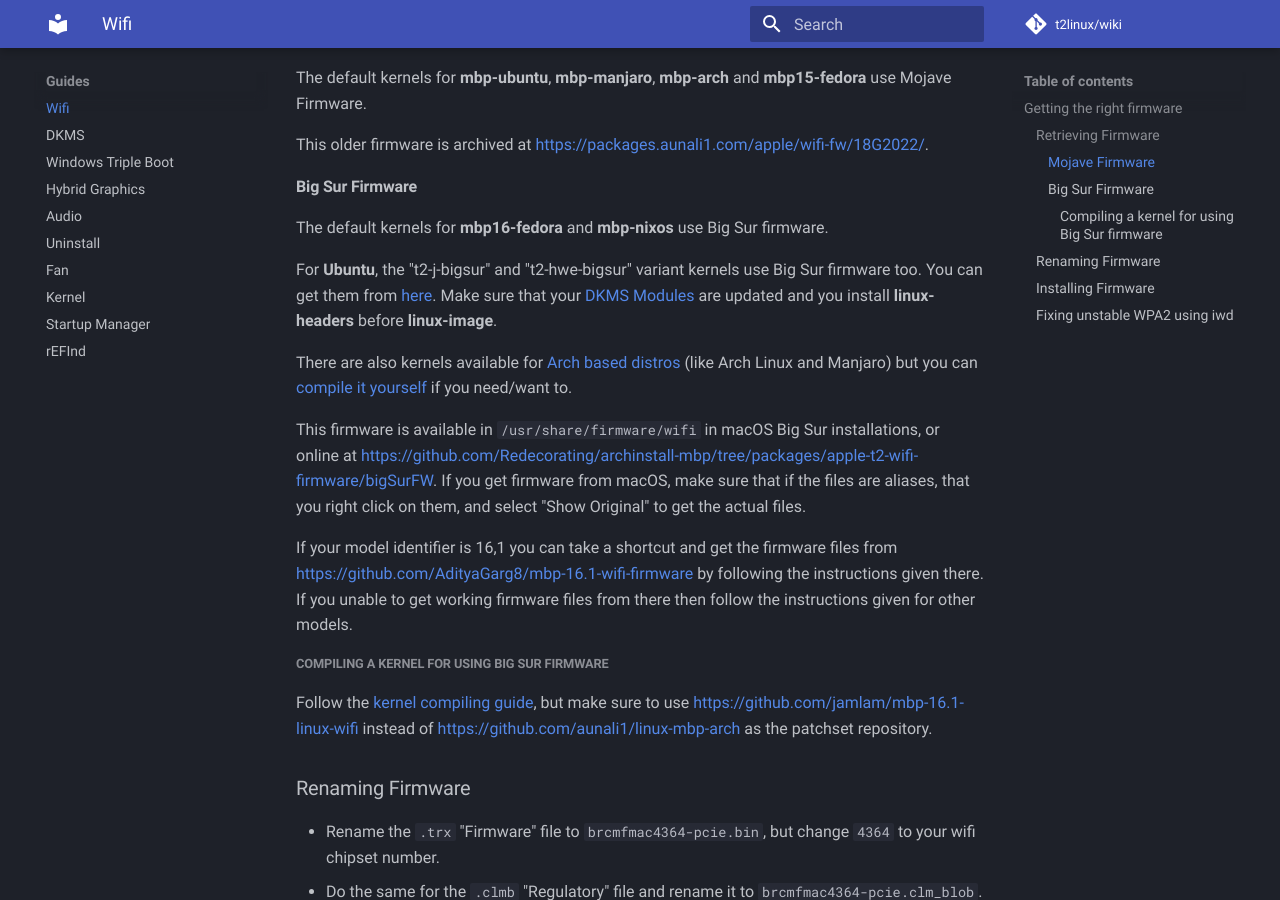
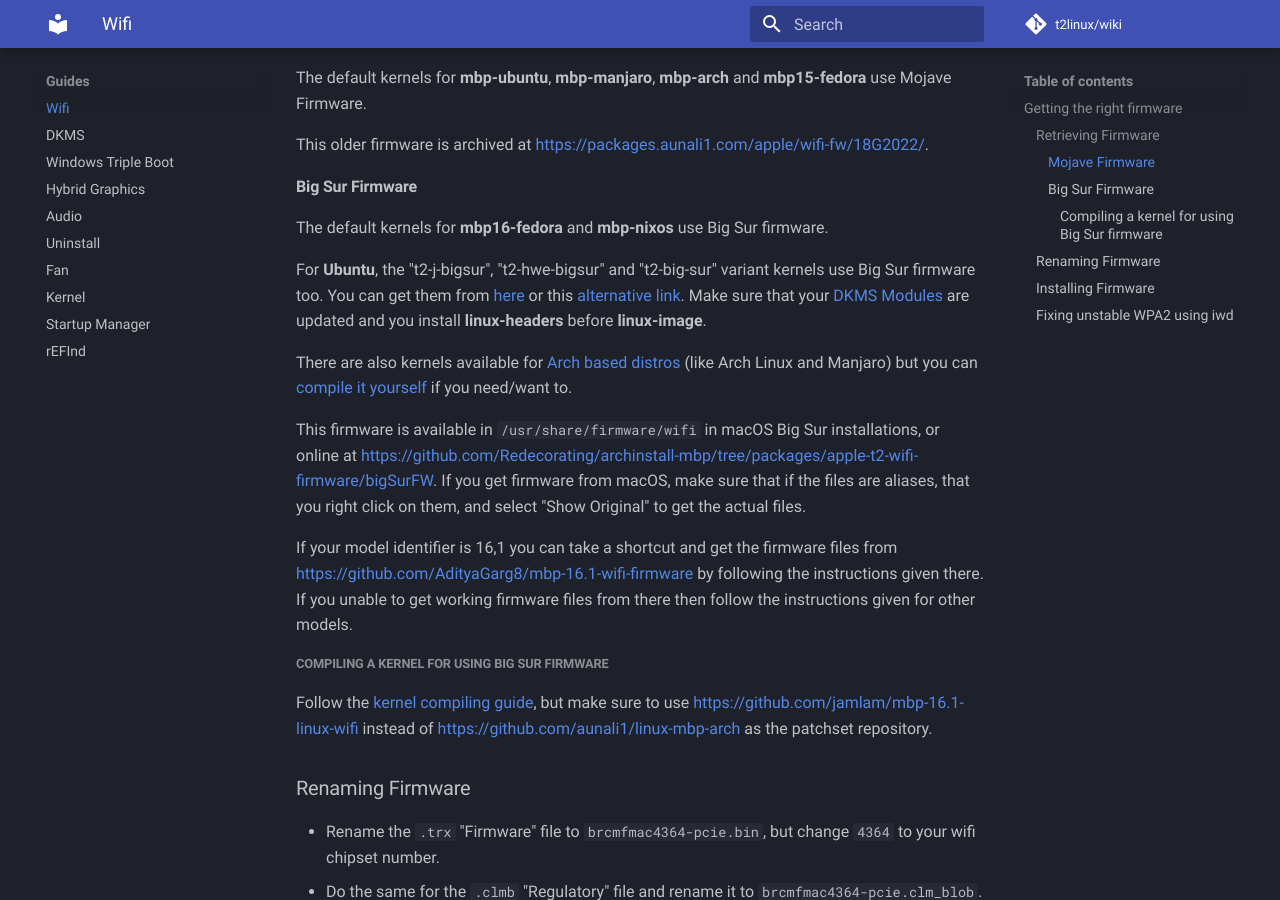
Before and after one commit to t2linux/wiki, an MkDocs documentation site: the page built from docs/guides/wifi.md, in a window 1280 px wide and 900 px high, scrolled down 1981 px. Built offline with MkDocs 1.6.1 and Material for MkDocs 9.7.7, drawn with Linux system fonts in a browser that asks for light colours; comment, search, counter and statistics services are not loaded.

Commit message:
Added back alternate Ubuntu repo
I am adding this back cause I am now able to get some time to maintain this. Also, it has the 5.10 kernels which are not there in the other marcosfad’s repo.

```diff
--- a/docs/guides/wifi.md
+++ b/docs/guides/wifi.md
@@ -66,7 +66,7 @@ This older firmware is archived at [https://packages.aunali1.com/apple/wifi-fw/1
 
 The default kernels for **mbp16-fedora** and **mbp-nixos** use Big Sur firmware.
 
-For **Ubuntu**, the "t2-j-bigsur" and "t2-hwe-bigsur" variant kernels use Big Sur firmware too. You can get them from [here](https://github.com/marcosfad/mbp-ubuntu-kernel/releases). Make sure that your [DKMS Modules](https://wiki.t2linux.org/guides/dkms) are updated and you install **linux-headers** before **linux-image**.
+For **Ubuntu**, the "t2-j-bigsur", "t2-hwe-bigsur" and "t2-big-sur" variant kernels use Big Sur firmware too. You can get them from [here](https://github.com/marcosfad/mbp-ubuntu-kernel/releases) or this [alternative link](https://github.com/AdityaGarg8/T2-Big-Sur-Ubuntu-Kernel#pre-installation-steps). Make sure that your [DKMS Modules](https://wiki.t2linux.org/guides/dkms) are updated and you install **linux-headers** before **linux-image**.
 
 There are also kernels available for [Arch based distros](https://github.com/jamlam/mbp-16.1-linux-wifi/releases) (like Arch Linux and Manjaro) but you can [compile it yourself](https://wiki.t2linux.org/guides/wifi/#compiling-with-corelliums-patchset) if you need/want to.
 
```
